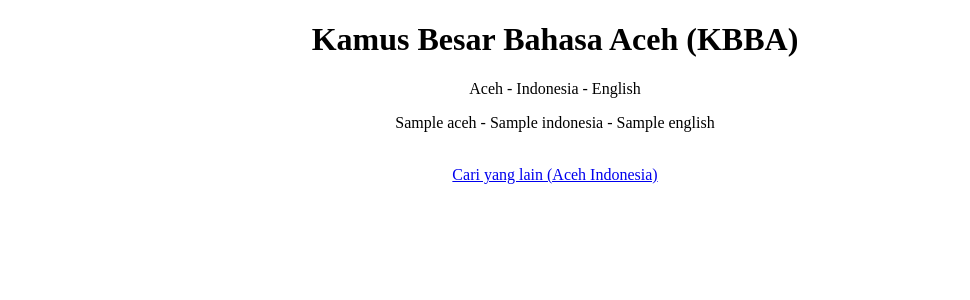
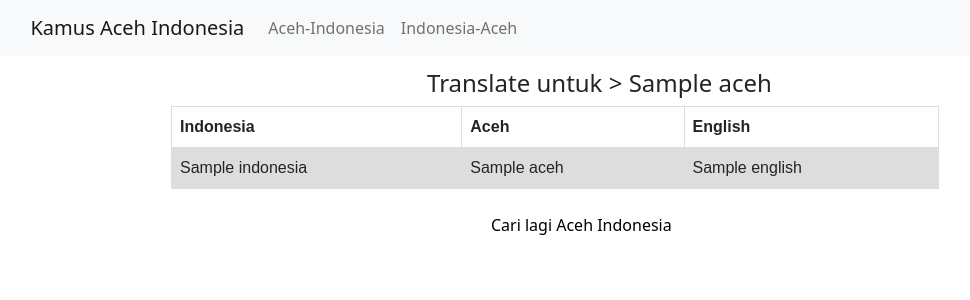
Before and after one commit to rizalilhamm/acehnese-dictionary, a Flask app: template app/templates/terjemahan_kata_aceh_indonesia.html in a window 1280 px wide. Shown: the top 300 px of the page, without its empty margins (85-1055 px from the left). Run offline with Flask 2, Linux system fonts and the light colour scheme; the template is opened without the code that fills it: most values are stand-ins (such as "Sample title", 1, 10 or a date in 2020); some libraries are stand-ins or nearby versions.

Commit message:
Better style for detail terjemahan

```diff
--- a/app/templates/terjemahan_kata_aceh_indonesia.html
+++ b/app/templates/terjemahan_kata_aceh_indonesia.html
@@ -1,19 +1,98 @@
 <!DOCTYPE html>
 <html>
-<head>
-	<title>Auto Complete Bahasa Aceh</title>
-	<script src="https://ajax.googleapis.com/ajax/libs/jquery/1.7.1/jquery.js">
-	</script>
-	<script src="https://ajax.googleapis.com/ajax/libs/jqueryui/1.8.16/jquery-ui.js">
-	</script>
-	<link href="http://ajax.googleapis.com/ajax/libs/jqueryui/1.8.16/themes/ui-lightness/jquery-ui.css" rel="stylesheet" type="text/css" />
-	<link rel="stylesheet" href="{{ url_for('static', filename='css/style.css') }}">
-</head>
-<body style="text-align: center;">
-	<h1>Kamus Besar Bahasa Aceh (KBBA)</h1>
-	<p>Aceh - Indonesia - English</p>
-	<p>{{ aceh }} - {{ indonesia }} - {{ english }}</p>
+	<head>
+		<meta charset="UTF-8">
+		<meta http-equiv="X-UA-Compatible" content="IE=edge">
+		<meta name="viewport" content="width=device-width, initial-scale=1.0">
+		<link href="https://cdn.jsdelivr.net/npm/bootstrap@5.0.2/dist/css/bootstrap.min.css" rel="stylesheet" integrity="sha384-EVSTQN3/azprG1Anm3QDgpJLIm9Nao0Yz1ztcQTwFspd3yD65VohhpuuCOmLASjC" crossorigin="anonymous">
+		<title>
+			Kamus | Terjemahan Aceh Indonesia
+		</title>
+	</head>
+<style>
+input[type=text] {
+  width: 50%;
+  padding: 12px 20px;
+  margin: 8px 0;
+  display: inline-block;
+  border: 1px solid #ccc;
+  border-radius: 4px;
+  box-sizing: border-box;
+  margin-left: 28%;
+
+}
+
+input[type=submit] {
+  width: 20%;
+  background-color: #4CAF50;
+  color: white;
+  padding: 14px 20px;
+  margin: 8px 0;
+  border: none;
+  border-radius: 4px;
+  cursor: pointer;
+  margin-left: 43%;
+
+}
+
+input[type=submit]:hover {
+  background-color: #45a049;
+  margin-left: 43%;
+}
+.center {
+  margin: auto;
+  width: 60%;
+  padding: 10px;
+}
+table {
+  font-family: arial, sans-serif;
+  border-collapse: collapse;
+  width: 100%;
+}
+
+td, th {
+  border: 1px solid #dddddd;
+  text-align: left;
+  padding: 8px;
+}
+
+tr:nth-child(even) {
+  background-color: #dddddd;
+}
+</style>
+<body>
+	<div class="container">
+		<nav class="navbar navbar-expand-lg navbar-light bg-light">
+		  <a class="navbar-brand" href="" style="margin-left: 3%;">Kamus Aceh Indonesia</a>
+		  <button class="navbar-toggler" type="button" data-toggle="collapse" data-target="#navbarNav" aria-controls="navbarNav" aria-expanded="false" aria-label="Toggle navigation">
+			<span class="navbar-toggler-icon"></span>
+		  </button>
+			<div class="collapse navbar-collapse" id="navbarNav">
+			  <ul class="navbar-nav">
+				<li class="nav-item">
+					<a class="nav-link" href="{{ url_for('acehnese_dictionary_blueprint.search_data_aceh_indonesia')}}">Aceh-Indonesia</a>
+				  </li>
+				  <li class="nav-item">
+					<a class="nav-link" href="{{ url_for('acehnese_dictionary_blueprint.search_data_indonesia_aceh')}}">Indonesia-Aceh</a>
+				  </li>
+			  </ul>
+			</div>
+		</nav>
+	</div>
+<h4 style="margin-left: 40%; margin-top: 1%;">Translate untuk > {{ aceh }}</h4>
+	<table class="center">
+	  <tr>
+		<th>Indonesia</th>
+		<th>Aceh</th>
+		<th>English</th>
+	  </tr>
+	  <tr>
+		<td>{{ indonesia }}</td>
+		<td>{{ aceh }}</td>
+		<td>{{ english }}</td>
+	  </tr>
+	</table>
 	<br>
-	<a href="{{ url_for('acehnese_dictionary_blueprint.search_data_aceh_indonesia')}}">Cari yang lain (Aceh Indonesia)</a>
+<a href="{{ url_for('acehnese_dictionary_blueprint.search_data_aceh_indonesia')}}" style="text-align: center; margin-left: 45%; margin-top: 5%; color: black; text-decoration: none;" >Cari lagi Aceh Indonesia</a>
 </body>
 </html>
```
Also changed, not shown: app/templates/terjemahan_kata_indonesia_aceh.html (+93 -14 lines).
